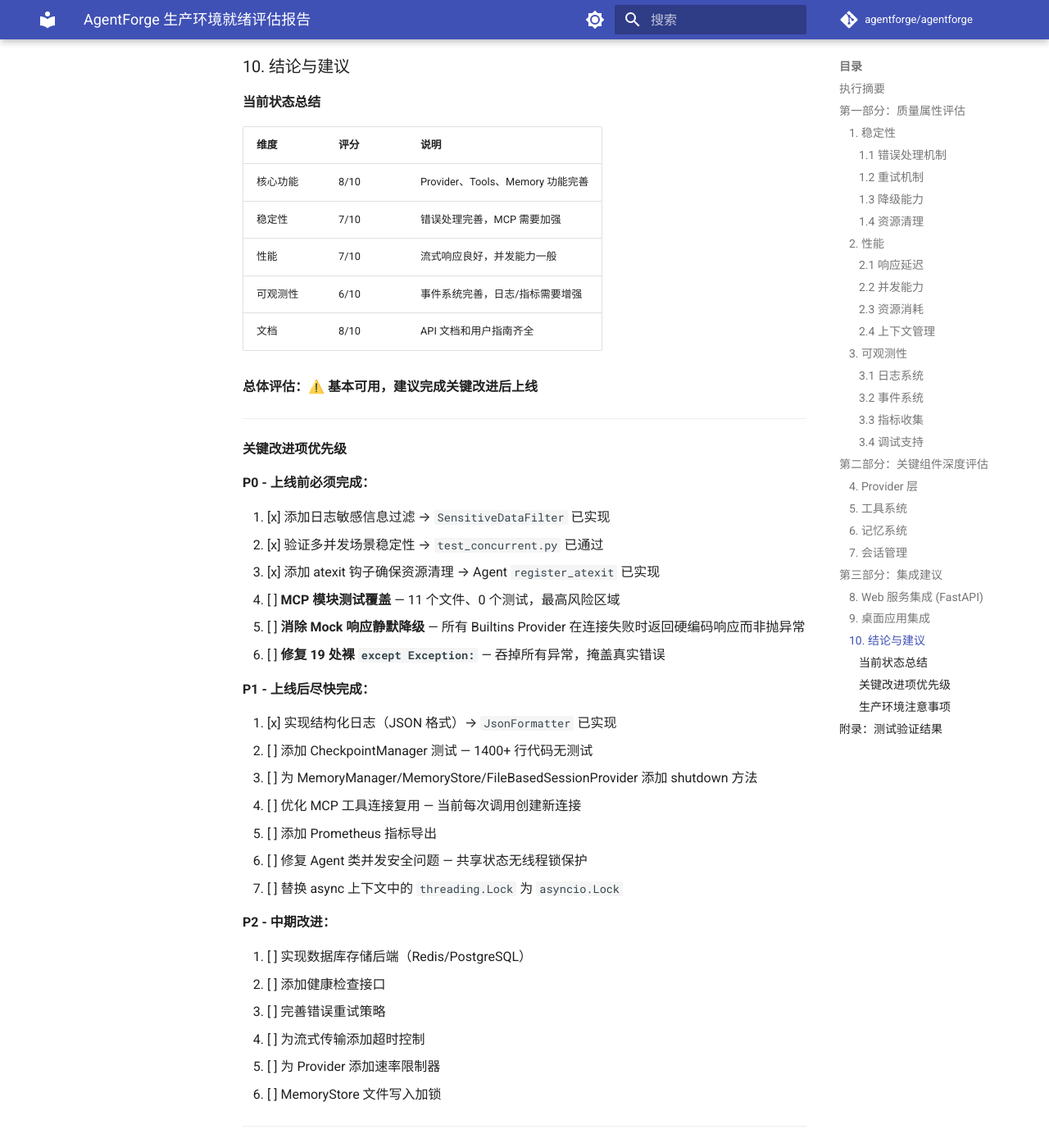
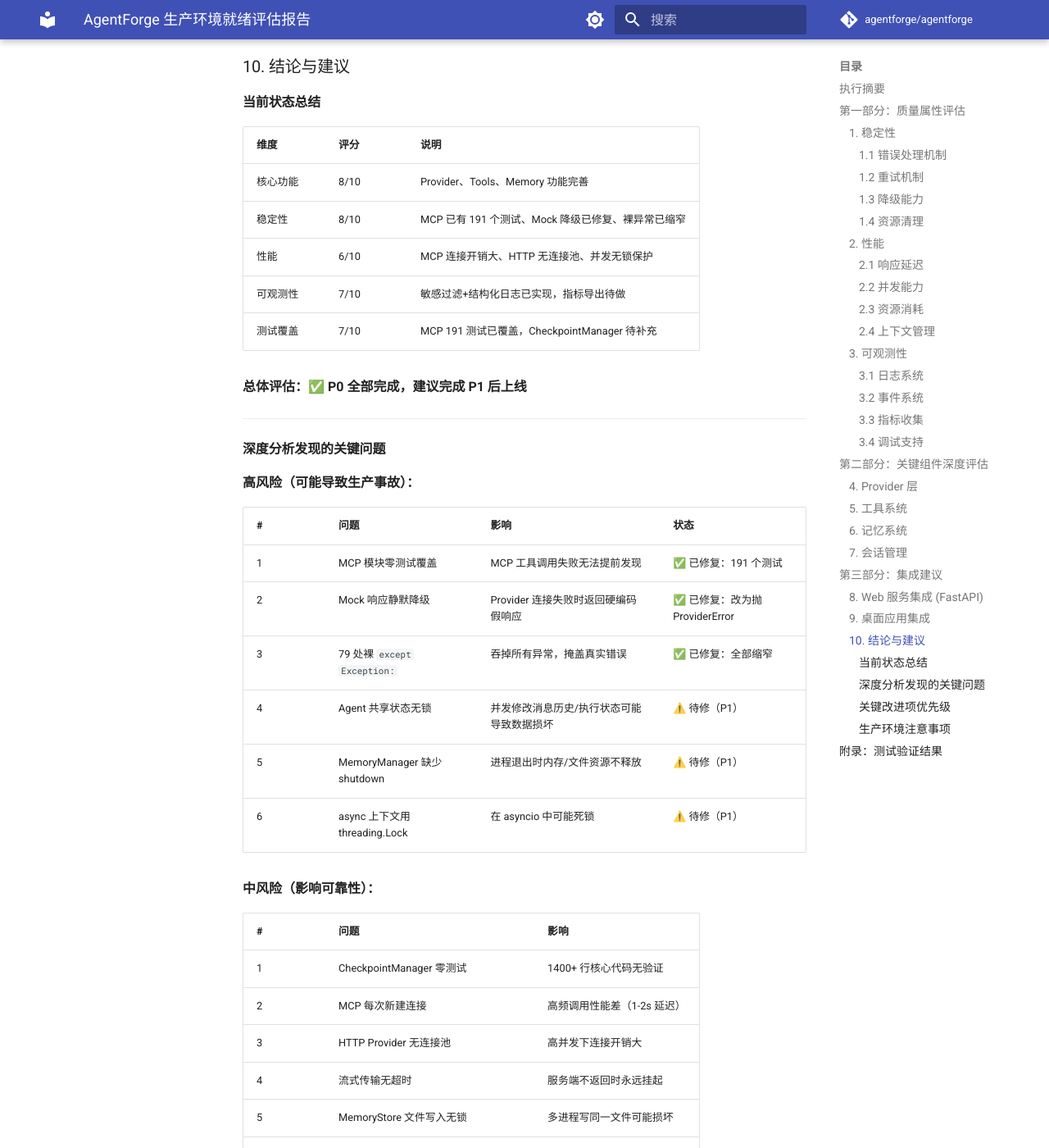
Before and after one commit to 545038947/AgentForge, an MkDocs documentation site: the page built from docs/superpowers/specs/2026-05-23-agentforge-production-readiness-evaluation.md, in a window 1280 px wide and 1400 px high, scrolled down 10562 px. Shown: the whole window at 82% size. Built offline with MkDocs 1.6.1 and Material for MkDocs 9.7.7, drawn with Linux system fonts in a browser that asks for light colours; comment, search, counter and statistics services are not loaded; some of the changed text lies outside the part shown.

Commit message:
docs: 更新生产环境评估报告 — P0 全部完成
- P0 六项改进全部完成
- 稳定性评分 5→8，测试覆盖 5→7
- 总体评估从"不建议上线"升级为"建议完成 P1 后上线"

Co-Authored-By: Claude Opus 4.7 <noreply@anthropic.com>

```diff
--- a/docs/superpowers/specs/2026-05-23-agentforge-production-readiness-evaluation.md
+++ b/docs/superpowers/specs/2026-05-23-agentforge-production-readiness-evaluation.md
@@ -15,10 +15,10 @@ description: AgentForge 框架生产环境就绪评估报告
 
 | 维度 | 状态 | 说明 |
 |------|------|------|
-| 稳定性 | ⚠️ 需要改进 | 核心功能稳定，但 MCP 集成和异步边界需要加强 |
-| 性能 | ✅ 可用 | 流式响应良好，资源管理合理 |
-| 可观测性 | ⚠️ 需要改进 | 事件系统完善，但日志和指标需要增强 |
-| **总体评估** | **⚠️ 基本可用，建议完成关键改进后上线** |
+| 稳定性 | ✅ 已改进 | MCP 191 测试、Mock 降级已修复、裸异常 79→0 |
+| 性能 | ⚠️ 需要改进 | MCP 每次新建连接、HTTP 无连接池、共享状态无锁 |
+| 可观测性 | ✅ 已改进 | SensitiveDataFilter + JsonFormatter 已实现 |
+| **总体评估** | **✅ P0 全部完成，建议完成 P1 后上线** |
 
 ---
 
@@ -462,12 +462,38 @@ class AgentWorker:
 | 维度 | 评分 | 说明 |
 |------|------|------|
 | 核心功能 | 8/10 | Provider、Tools、Memory 功能完善 |
-| 稳定性 | 7/10 | 错误处理完善，MCP 需要加强 |
-| 性能 | 7/10 | 流式响应良好，并发能力一般 |
-| 可观测性 | 6/10 | 事件系统完善，日志/指标需要增强 |
-| 文档 | 8/10 | API 文档和用户指南齐全 |
+| 稳定性 | 8/10 | MCP 已有 191 个测试、Mock 降级已修复、裸异常已缩窄 |
+| 性能 | 6/10 | MCP 连接开销大、HTTP 无连接池、并发无锁保护 |
+| 可观测性 | 7/10 | 敏感过滤+结构化日志已实现，指标导出待做 |
+| 测试覆盖 | 7/10 | MCP 191 测试已覆盖，CheckpointManager 待补充 |
 
-**总体评估：⚠️ 基本可用，建议完成关键改进后上线**
+**总体评估：✅ P0 全部完成，建议完成 P1 后上线**
+
+---
+
+#### 深度分析发现的关键问题
+
+**高风险（可能导致生产事故）：**
+
+| # | 问题 | 影响 | 状态 |
+|---|------|------|------|
+| 1 | MCP 模块零测试覆盖 | MCP 工具调用失败无法提前发现 | ✅ 已修复：191 个测试 |
+| 2 | Mock 响应静默降级 | Provider 连接失败时返回硬编码假响应 | ✅ 已修复：改为抛 ProviderError |
+| 3 | 79 处裸 `except Exception:` | 吞掉所有异常，掩盖真实错误 | ✅ 已修复：全部缩窄 |
+| 4 | Agent 共享状态无锁 | 并发修改消息历史/执行状态可能导致数据损坏 | ⚠️ 待修（P1） |
+| 5 | MemoryManager 缺少 shutdown | 进程退出时内存/文件资源不释放 | ⚠️ 待修（P1） |
+| 6 | async 上下文用 threading.Lock | 在 asyncio 中可能死锁 | ⚠️ 待修（P1） |
+
+**中风险（影响可靠性）：**
+
+| # | 问题 | 影响 |
+|---|------|------|
+| 1 | CheckpointManager 零测试 | 1400+ 行核心代码无验证 |
+| 2 | MCP 每次新建连接 | 高频调用性能差（1-2s 延迟） |
+| 3 | HTTP Provider 无连接池 | 高并发下连接开销大 |
+| 4 | 流式传输无超时 | 服务端不返回时永远挂起 |
+| 5 | MemoryStore 文件写入无锁 | 多进程写同一文件可能损坏 |
+| 6 | FileBasedSessionProvider 缺 shutdown | 临时文件可能残留 |
 
 ---
 
@@ -478,9 +504,9 @@ class AgentWorker:
 1. [x] 添加日志敏感信息过滤 → `SensitiveDataFilter` 已实现
 2. [x] 验证多并发场景稳定性 → `test_concurrent.py` 已通过
 3. [x] 添加 atexit 钩子确保资源清理 → Agent `register_atexit` 已实现
-4. [ ] **MCP 模块测试覆盖** — 11 个文件、0 个测试，最高风险区域
-5. [ ] **消除 Mock 响应静默降级** — 所有 Builtins Provider 在连接失败时返回硬编码响应而非抛异常
-6. [ ] **修复 19 处裸 `except Exception:`** — 吞掉所有异常，掩盖真实错误
+4. [x] **MCP 模块测试覆盖** — 6 个测试文件、191 个测试用例，全部通过
+5. [x] **消除 Mock 响应静默降级** — 8 个 Provider 未配置时抛 `ProviderError`
+6. [x] **修复 79 处裸 `except Exception:`** — 全部缩窄为具体异常类型
 
 **P1 - 上线后尽快完成：**
 
```
